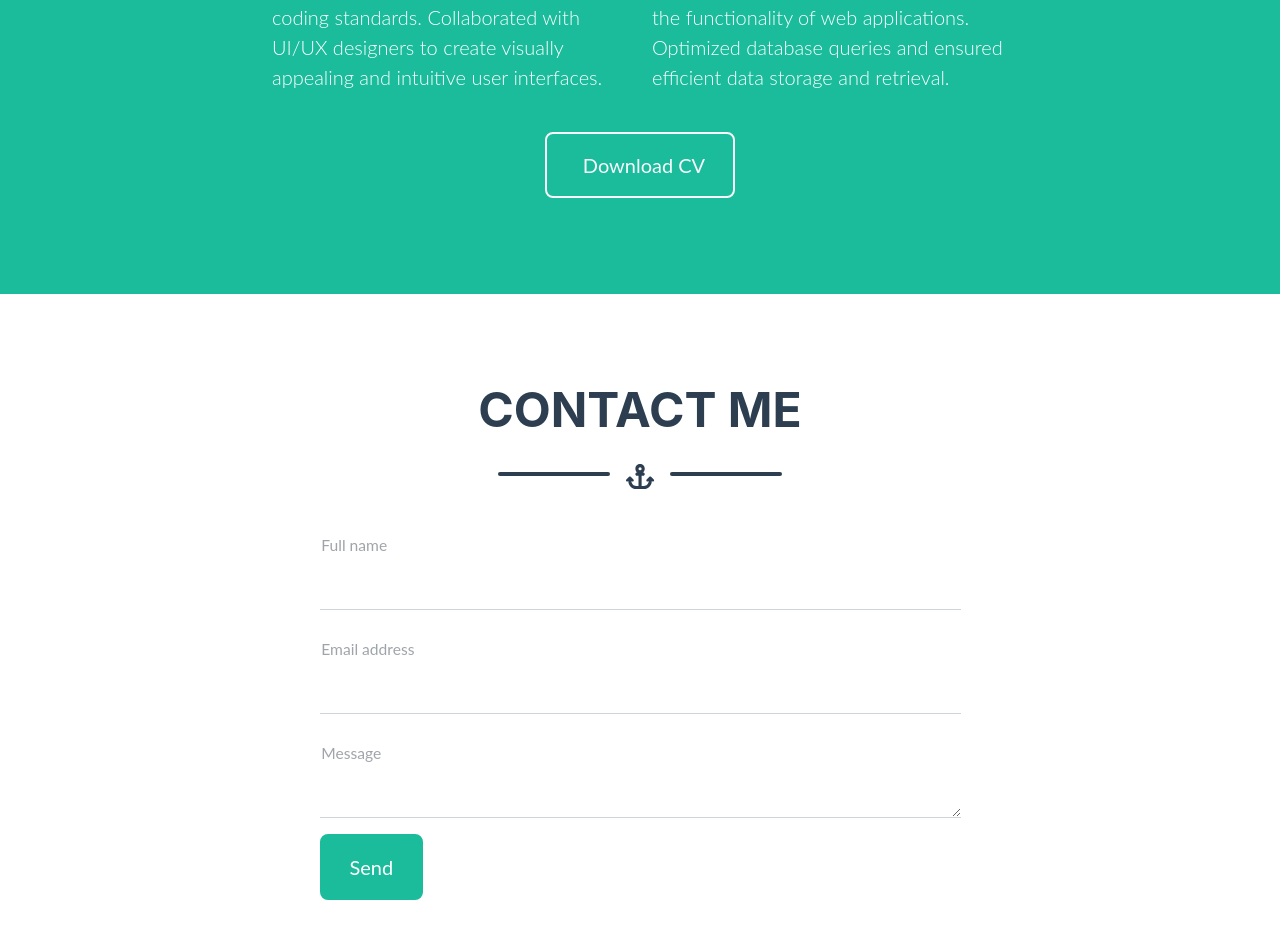
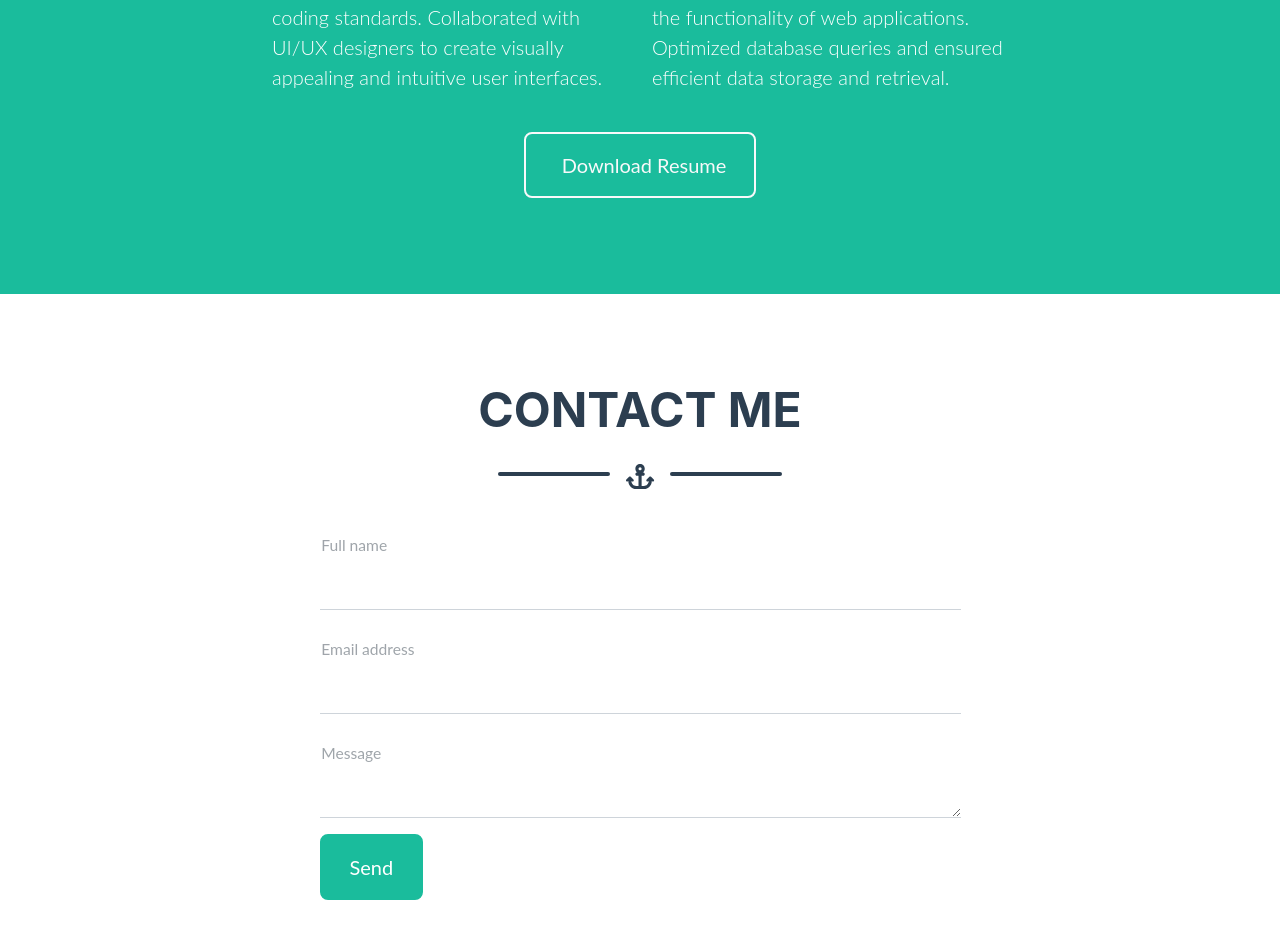
Before and after one commit to oceanaircon/about, a Next.js app: page / in a window 1280 px wide. Shown: the part 1640-2569 px from the top of the page. Built offline with nearby package versions, Linux system fonts and the light colour scheme.

Commit message:
cv download

```diff
--- a/app/about.tsx
+++ b/app/about.tsx
@@ -4,6 +4,7 @@ import { FontAwesomeIcon } from "@fortawesome/react-fontawesome";
 import { faAnchor } from "@fortawesome/free-solid-svg-icons";
 
 const About = () => {
+  const url = process.env.URL + "public/Oliver Thek Resume 2024.pdf";
   return (
     <section className="page-section bg-primary text-white mb-0" id="about">
       <div className="container">
@@ -49,12 +50,9 @@ const About = () => {
         </div>
         {/*<!-- About Section Button-->*/}
         <div className="text-center mt-4">
-          <a
-            className="btn btn-xl btn-outline-light"
-            href="https://startbootstrap.com/theme/freelancer/"
-          >
+          <a className="btn btn-xl btn-outline-light" href={url}>
             <i className="fas fa-download me-2"></i>
-            Download CV
+            Download Resume
           </a>
         </div>
       </div>
```
Also changed, not shown: 1 other file (tests, documents, lock files or other folders).
